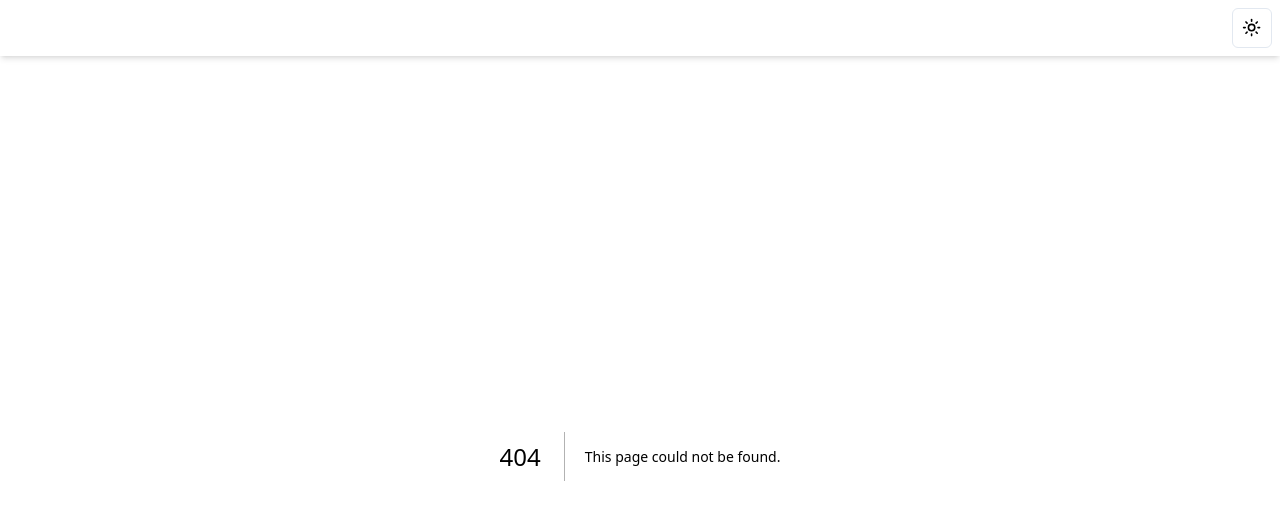
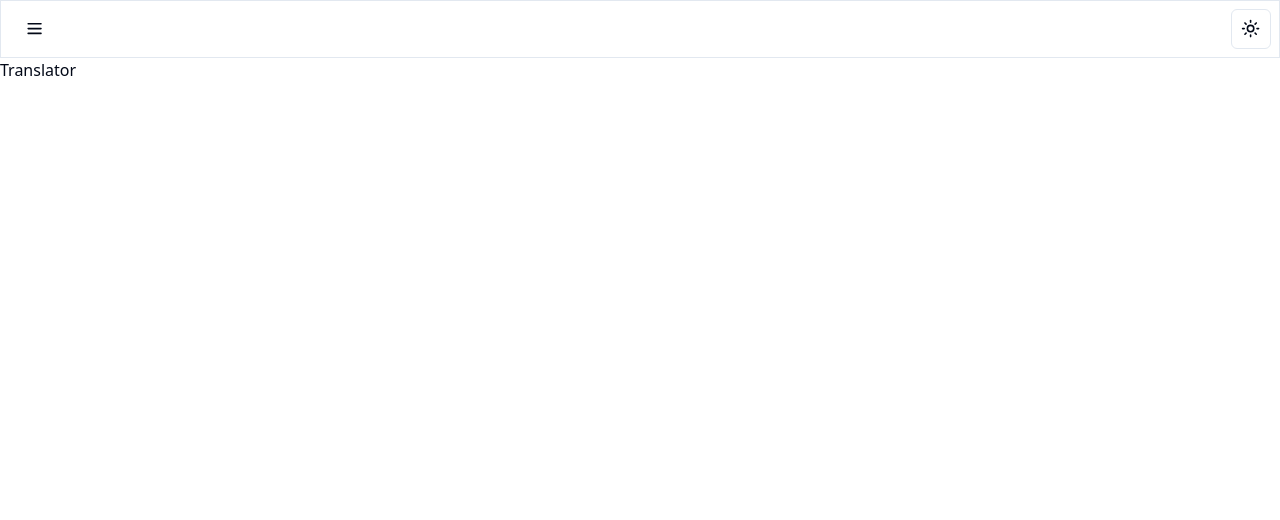
Before and after one commit to shawfeg218/yt-downloader, a Next.js app: page /translator in a window 1280 px wide. Before the commit this address had no page. Shown: the top 520 px of the page. Built offline with nearby package versions, Linux system fonts and the light colour scheme.

Commit message:
add theme and sidebar

```diff
--- a/app/layout.tsx
+++ b/app/layout.tsx
@@ -2,6 +2,7 @@ import type { Metadata } from "next";
 import "@/styles/globals.css";
 import { ThemeProvider } from "@/components/theme-provider";
 import Header from "@/components/Header";
+import Sidebar from "@/components/Sidebar";
 
 export const metadata: Metadata = {
   title: "YT Downloader",
@@ -19,6 +20,8 @@ export default function RootLayout({ children }: { children: React.ReactNode })
           disableTransitionOnChange
         >
           <Header />
+          <Sidebar />
+
           {children}
         </ThemeProvider>
       </body>
--- /dev/null
+++ b/app/translator/page.tsx
@@ -0,0 +1,3 @@
+export default function page() {
+  return <div className="flex flex-col">Translator</div>;
+}
--- a/components/Header.tsx
+++ b/components/Header.tsx
@@ -1,8 +1,17 @@
+"use client";
+import { MenuIcon } from "lucide-react";
 import { ThemeToggle } from "./ThemeToggle";
+import useSidebarStore from "@/store/sidebarStore";
+import { Button } from "./ui/button";
 
 export default function Header() {
+  const toggleSidebar = useSidebarStore((state) => state.toggleSidebar);
+
   return (
-    <header className="flex justify-end items-center p-2 shadow-md">
+    <header className="flex justify-between items-center border p-2 z-50">
+      <Button variant="ghost" onClick={toggleSidebar}>
+        <MenuIcon className="h-[1.2rem] w-[1.2rem]" />
+      </Button>
       <ThemeToggle />
     </header>
   );
--- /dev/null
+++ b/components/Sidebar.tsx
@@ -0,0 +1,29 @@
+"use client";
+import useSidebarStore from "@/store/sidebarStore";
+import { Download, FilmIcon } from "lucide-react";
+import Link from "next/link";
+
+export default function Sidebar() {
+  const isSidebarOpen = useSidebarStore((state) => state.isSidebarOpen);
+  const toggleSidebar = useSidebarStore((state) => state.toggleSidebar);
+
+  return (
+    <div className="relative">
+      <div
+        className={`absolute z-50 top-0 left-0 h-screen w-64 space-y-6 p-8 border bg-background transition duration-300 ease-in-out ${
+          isSidebarOpen ? "translate-x-0" : "-translate-x-full"
+        }`}
+      >
+        <Link className="flex items-center" href="/" onClick={toggleSidebar}>
+          <Download className="h-[1.2rem] w-[1.2rem] mr-2" />
+          <p>Downloader</p>
+        </Link>
+
+        <Link className="flex items-center" href="/translator" onClick={toggleSidebar}>
+          <FilmIcon className="h-[1.2rem] w-[1.2rem] mr-2" />
+          <p>Translator</p>
+        </Link>
+      </div>
+    </div>
+  );
+}
--- a/package.json
+++ b/package.json
@@ -23,7 +23,8 @@
     "react-dom": "^18",
     "tailwind-merge": "^2.2.0",
     "tailwindcss-animate": "^1.0.7",
-    "ytdl-core": "^4.11.5"
+    "ytdl-core": "^4.11.5",
+    "zustand": "^4.4.7"
   },
   "devDependencies": {
     "@types/node": "^20",
--- /dev/null
+++ b/store/sidebarStore.ts
@@ -0,0 +1,13 @@
+import { create } from "zustand";
+
+type SidebarStore = {
+  isSidebarOpen: boolean;
+  toggleSidebar: () => void;
+};
+
+const useSidebarStore = create<SidebarStore>((set) => ({
+  isSidebarOpen: false,
+  toggleSidebar: () => set((state) => ({ isSidebarOpen: !state.isSidebarOpen })),
+}));
+
+export default useSidebarStore;
```
Also changed, not shown: 1 other file (tests, documents, lock files or other folders).
